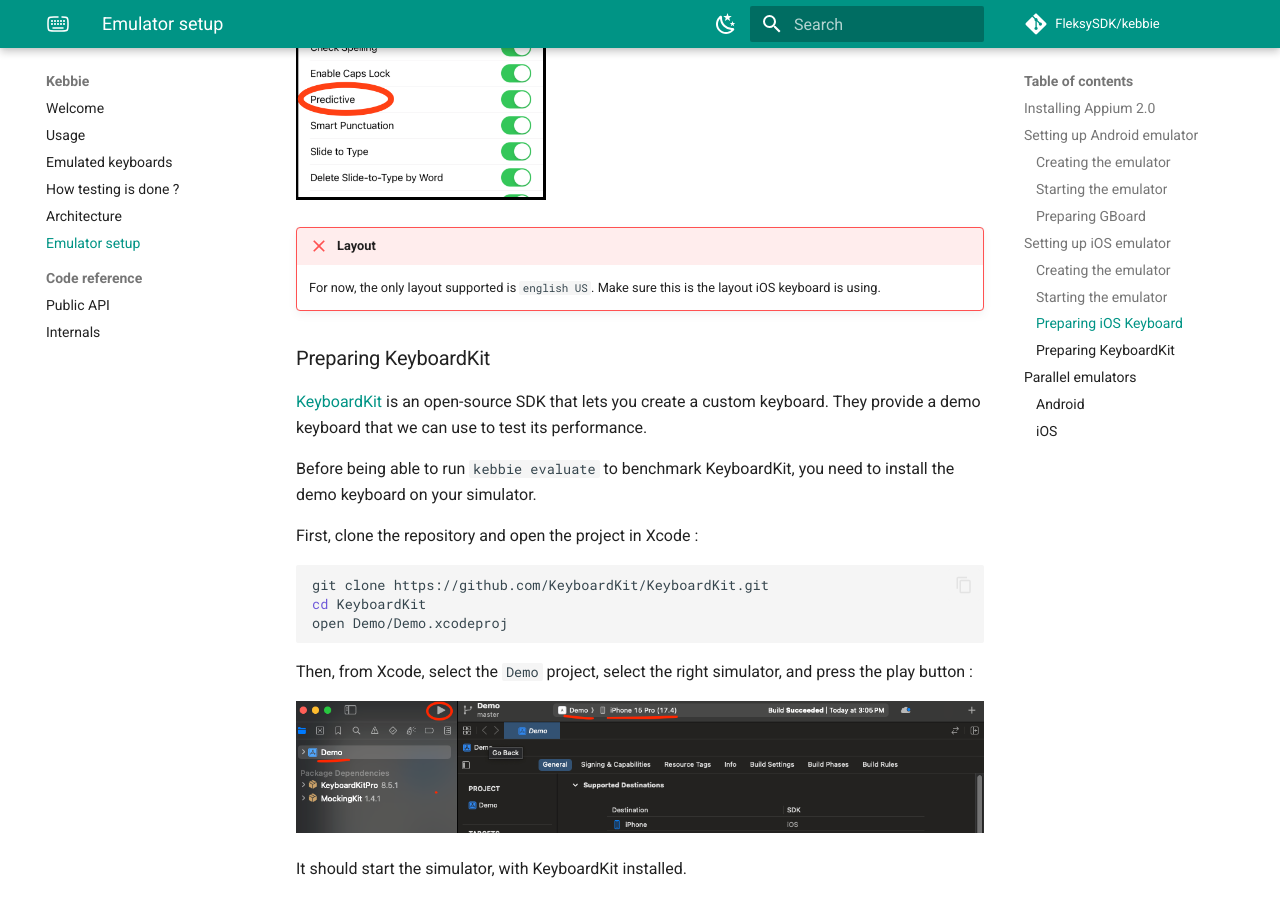
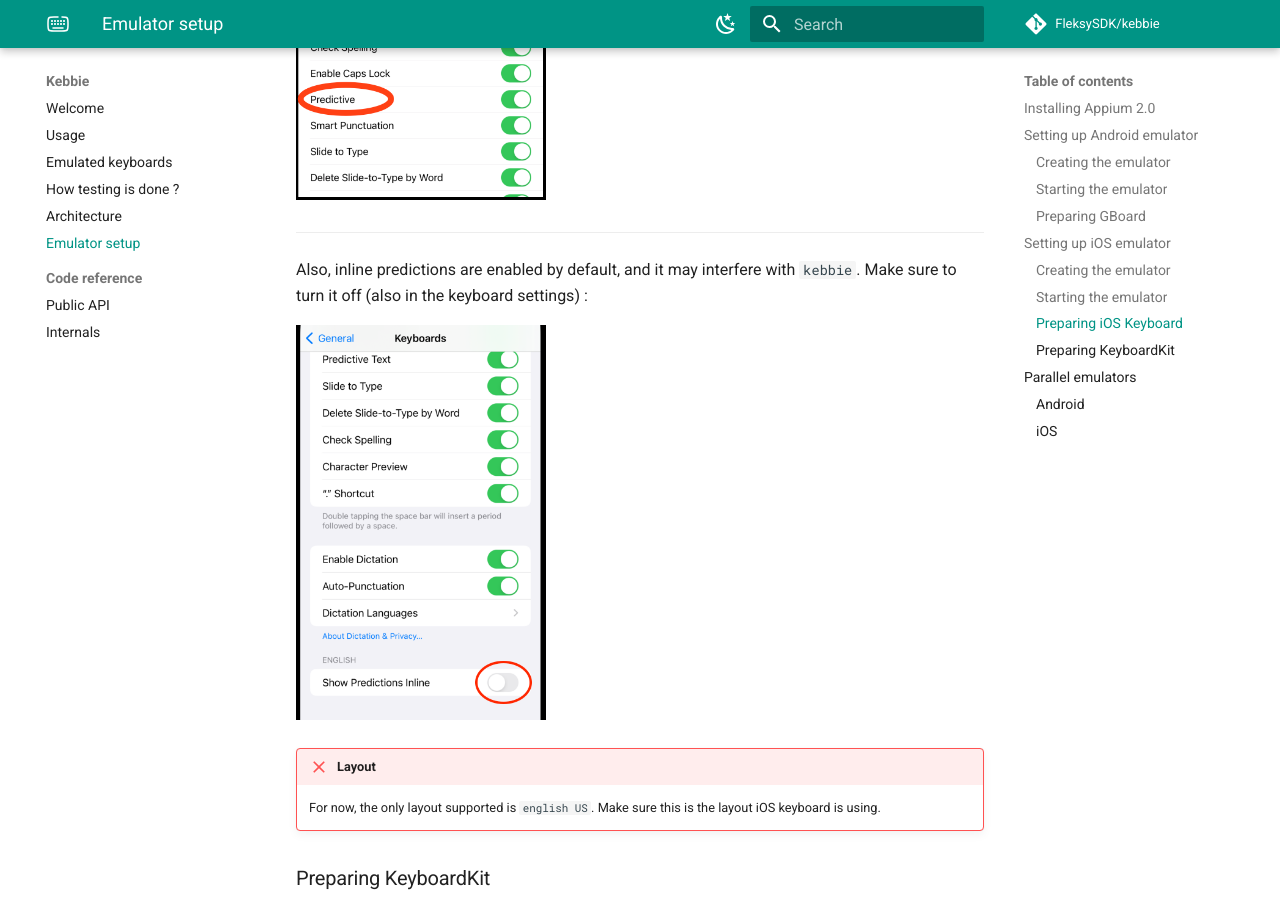
Before and after one commit to FleksySDK/kebbie, an MkDocs documentation site: the page built from docs/emu_setup.md, in a window 1280 px wide and 900 px high, scrolled down 7086 px. Built offline with MkDocs 1.6.1 and Material for MkDocs 9.7.7, drawn with Linux system fonts in a browser that asks for light colours; comment, search, counter and statistics services are not loaded; the version menu is left out.

Commit message:
📝 Add section on inline predictions for iOS keyboard

```diff
--- a/docs/emu_setup.md
+++ b/docs/emu_setup.md
@@ -201,6 +201,12 @@
 
 ![](assets/ios_setup_7.png){ width="250" }
 
+---
+
+Also, inline predictions are enabled by default, and it may interfere with `kebbie`. Make sure to turn it off (also in the keyboard settings) :
+
+![](assets/ios_setup_8.png){ width="250" }
+
 !!! failure "Layout"
     For now, the only layout supported is `english US`. Make sure this is the layout iOS keyboard is using.
 
```
Also changed, not shown: docs/assets/ios_setup_8.png (added).
